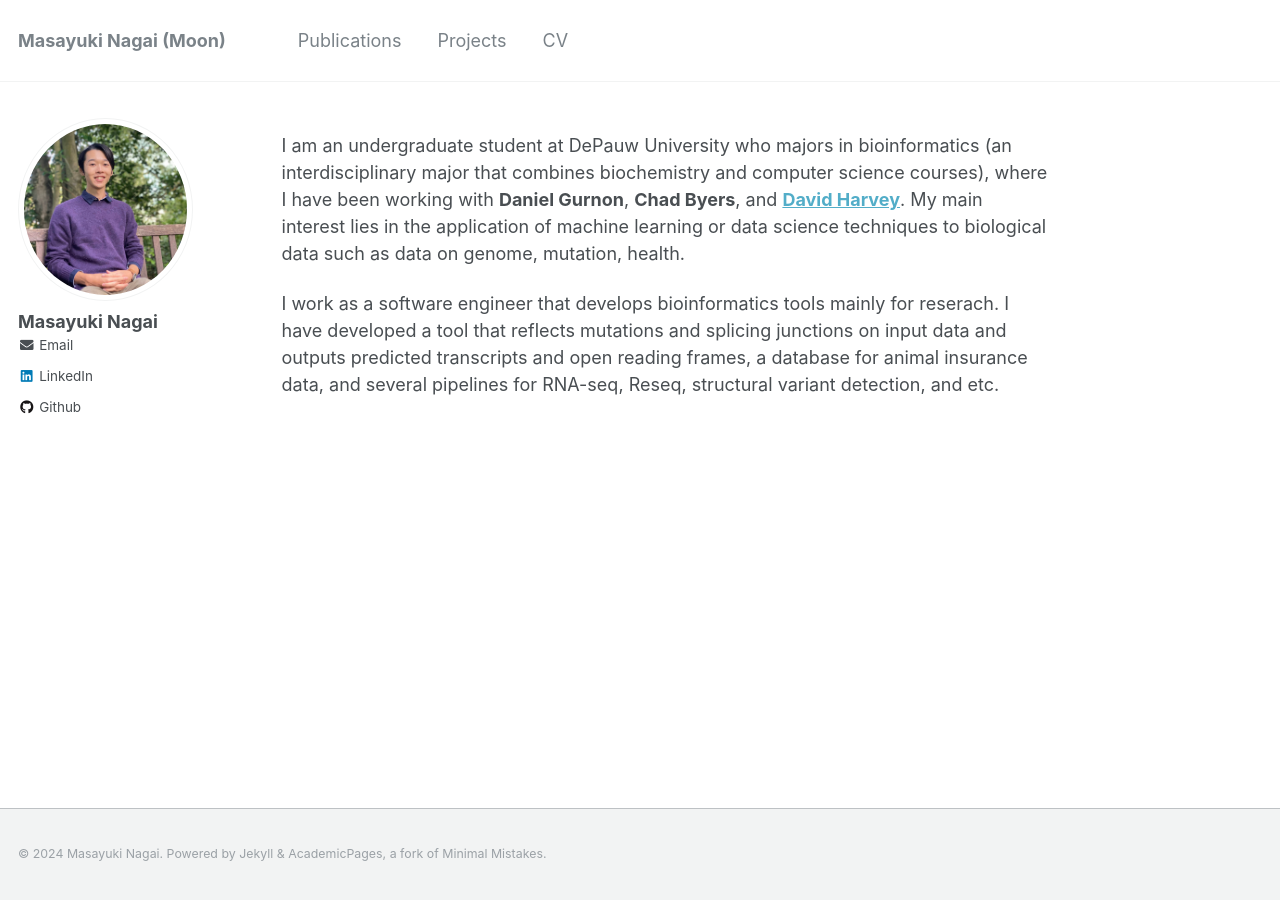
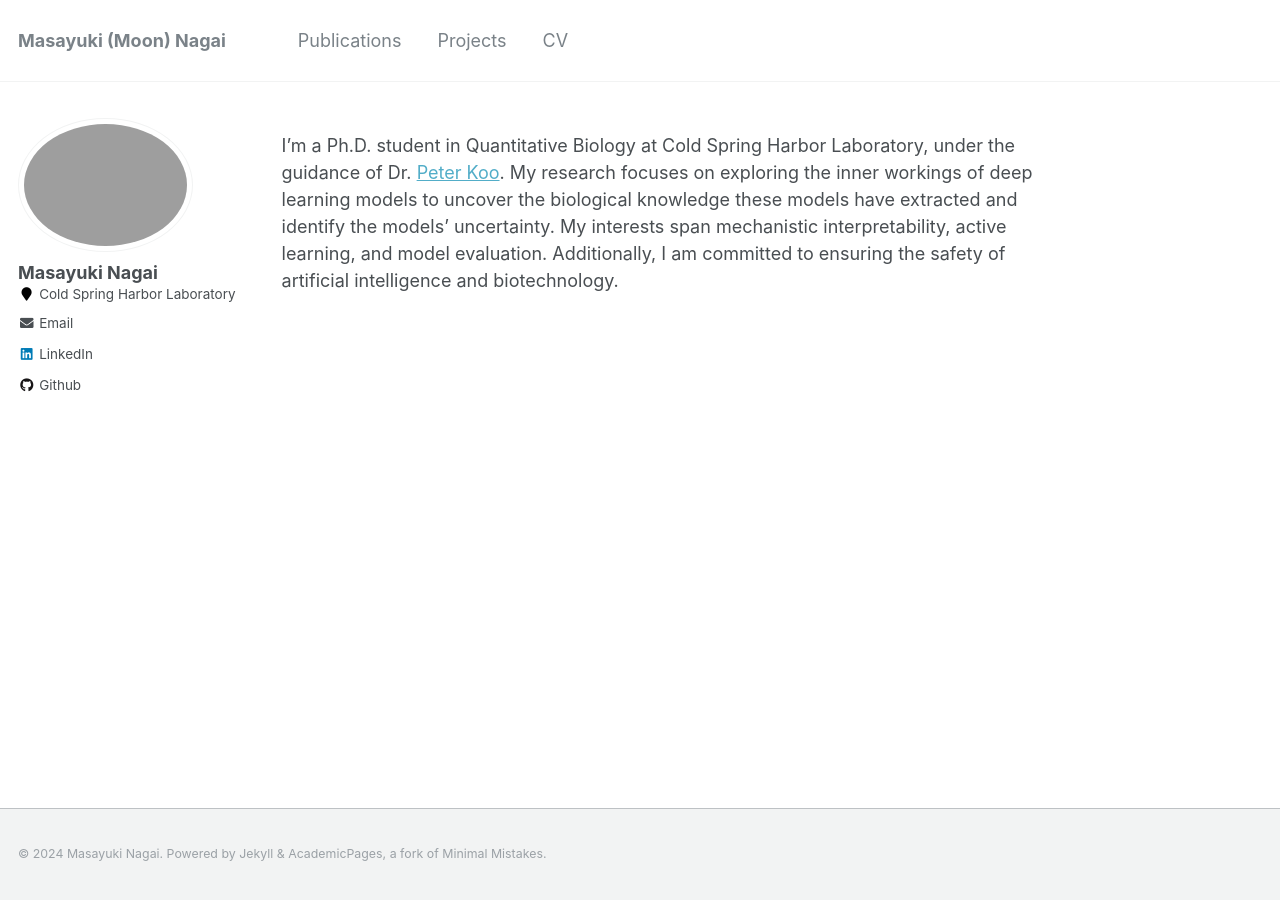
Before and after one commit to MasayukiNagai/MasayukiNagai.github.io, a Jekyll site: the page built from _pages/about.md, in a window 1280 px wide. Built offline with Jekyll 4.4.1, drawn with Linux system fonts in a browser that asks for light colours.

Commit message:
Update About

```diff
--- a/_config.yml
+++ b/_config.yml
@@ -7,7 +7,7 @@
 
 # Site Settings
 locale                   : "en-US"
-title                    : "Masayuki Nagai (Moon)"
+title                    : "Masayuki (Moon) Nagai"
 title_separator          : "-"
 name                     : &name "Masayuki Nagai"
 description              : &description "personal description"
@@ -81,10 +81,10 @@ analytics:
 # Site Author
 author:
   name             : "Masayuki Nagai"
-  avatar           : "profile_image.jpg"
+  avatar           : "profile_image.png"
   bio              : # "Your biography for the left-hand sidebar"
   location         : # "Location"
-  employer         :
+  employer         : Cold Spring Harbor Laboratory
   pubmed           : # "https://www.ncbi.nlm.nih.gov/pubmed/?term=john+snow"
   googlescholar    : # "http://yourfullgooglescholarurl.com"
   email            : moon.masayukinagai@gmail.com
--- a/_pages/about.md
+++ b/_pages/about.md
@@ -8,6 +8,4 @@ redirect_from:
   - /about.html
 ---
 
-I am an undergraduate student at DePauw University who majors in bioinformatics (an interdisciplinary major that combines biochemistry and computer science courses), where I have been working with <b>Daniel Gurnon</b>, <b>Chad Byers</b>, and <b>[David Harvey](http://dpuadweb.depauw.edu/harvey_web/index.html)</b>. My main interest lies in the application of machine learning or data science techniques to biological data such as data on genome, mutation, health.
-
-I work as a software engineer that develops bioinformatics tools mainly for reserach. I have developed a tool that reflects mutations and splicing junctions on input data and outputs predicted transcripts and open reading frames, a database for animal insurance data, and several pipelines for RNA-seq, Reseq, structural variant detection, and etc.
+I'm a Ph.D. student in Quantitative Biology at Cold Spring Harbor Laboratory, under the guidance of Dr. [Peter Koo](https://koolab.cshl.edu/). My research focuses on exploring the inner workings of deep learning models to uncover the biological knowledge these models have extracted and identify the models' uncertainty. My interests span mechanistic interpretability, active learning, and model evaluation. Additionally, I am committed to ensuring the safety of artificial intelligence and biotechnology.
```
Also changed, not shown: images/profile_image_2021.jpg (renamed from images/profile_image.jpg), 1 other file.
